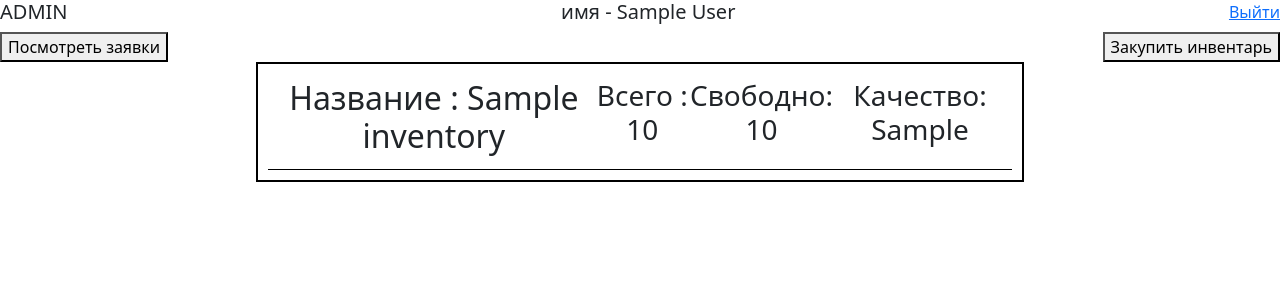
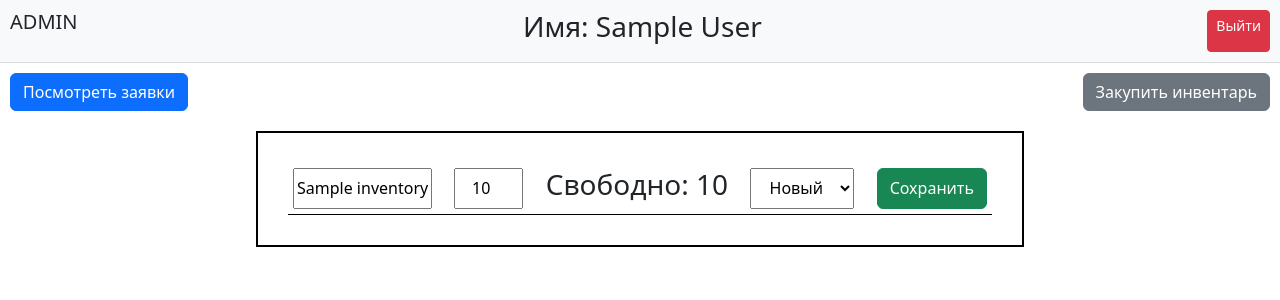
Before and after one commit to JLirik/Sport_ppo, a Flask app: page /admin/main in a window 1280 px wide. Shown: the top 300 px of the page. Run offline with Flask 3, Linux system fonts and the light colour scheme; a user stored in the database is signed in; tables that the repository leaves empty hold one stand-in row (values such as "Sample post"); some libraries are stand-ins or nearby versions; some web fonts are replaced.

Commit message:
admin_update_inventory 1 commit

```diff
--- a/app.py
+++ b/app.py
@@ -201,6 +201,23 @@ def update_request_status():
     db.session.commit()
     return jsonify(success=True)
 
+@app.route('/admin/update_inventory', methods=['POST'])
+def update_inventory():
+    data = request.get_json()
+    item_id = data.get('item_id')
+    new_name = data.get('name')
+    new_quantity = data.get('quantity')
+    new_quality = data.get('quality')
+
+    inventory = Inventory.query.filter_by(id=item_id).first()
+    if inventory:
+        inventory.name = new_name
+        inventory.quantity = new_quantity
+        inventory.quality = new_quality
+        db.session.commit()
+        return jsonify(success=True, message="Данные инвентаря обновлены")
+    return jsonify(success=False, message="Инвентарь не найден")
+
 
 @app.route('/admin/purchases', methods=['GET'])
 def purchases():
--- /dev/null
+++ b/static/scripts/admin_update_inventory.js
@@ -0,0 +1,27 @@
+function updateInventory(itemId) {
+    const newName = $(`#name_${itemId}`).val();
+    const newQuantity = $(`#quantity_${itemId}`).val();
+    const newQuality = $(`#quality_${itemId}`).val();
+    $.ajax({
+        url: '/admin/update_inventory',
+        type: 'POST',
+        contentType: 'application/json',
+        data: JSON.stringify({
+            item_id: itemId,
+            name: newName,
+            quantity: newQuantity,
+            quality: newQuality
+        }),
+        success: function (response) {
+            if (response.success) {
+                alert(response.message);
+            } else {
+                alert("Ошибка: " + response.message);
+            }
+        },
+        error: function (xhr, status, error) {
+            alert("Произошла ошибка при обновлении данных.");
+            console.error('Error:', error);
+        }
+    });
+}
--- a/templates/admin_main.html
+++ b/templates/admin_main.html
@@ -9,35 +9,43 @@
     <link rel="stylesheet" href="https://fonts.googleapis.com/css?family=Dela+Gothic+One&amp;display=swap">
     <link rel="stylesheet" href="https://cdnjs.cloudflare.com/ajax/libs/animate.css/3.5.2/animate.min.css">
     <link rel="stylesheet" href="static/assets/css/Login-Form-Basic-icons.css">
+    <script src="https://ajax.googleapis.com/ajax/libs/jquery/3.5.1/jquery.min.js"></script>
+    <script src="{{url_for('static', filename='/scripts/admin_update_inventory.js')}}"></script>
 </head>
 
 <body>
 {% if current_user.is_authenticated %}
-    <div style="display: flex; justify-content: space-between">
+    <header style="display: flex; justify-content: space-between; padding: 10px; background-color: #f8f9fa; border-bottom: 1px solid #ddd;">
         <h5>ADMIN</h5>
-        <h5>имя - {{ current_user.name }}</h5>
-        <a href="/logout">Выйти</a>
+        <h3>Имя: {{ current_user.name }}</h3>
+        <a href="/logout" class="btn btn-danger btn-sm">Выйти</a>
+    </header>
+
+    <div style="display: flex; justify-content: space-between; margin: 10px;">
+        <form action="/admin/check_requests" method="get">
+            <button class="btn btn-primary">Посмотреть заявки</button>
+        </form>
+        <form action="/admin/purchases" method="get">
+            <button class="btn btn-secondary">Закупить инвентарь</button>
+        </form>
     </div>
-    <div style="display: flex; justify-content: space-between">
-    <form action="/admin/check_requests" method="get">
-        <button class="check-requests">Посмотреть заявки</button>
-    </form>
-    <form action="/admin/purchases" method="get">
-        <button class="purchases">Закупить инвентарь</button>
-    </form>
-    </div>
-    <div style="display: flex; justify-content: center;">
-        <div style="border: 2px solid black; text-align: center; width: 60%;">
+
+    <div style="display: flex; justify-content: center; margin-top: 20px;">
+        <div style="border: 2px solid black; text-align: center; width: 60%; padding: 20px;">
             {% for item in inventory %}
                 <div style="display: flex; justify-content: space-between; margin: 10px; padding: 5px; border-bottom: 1px solid black">
-                    <h2>Название : {{ item[1] }}</h2>
-                    <h3>Всего : {{ item[2] }}</h3>
+                    <input type="text" id="name_{{ item[0] }}" value="{{ item[1] }}" style="width: 20%; text-align: center;" required>
+                    <input type="number" id="quantity_{{ item[0] }}" value="{{ item[2] }}" style="width: 10%; text-align: center;" min="0" required>
                     <h3>Свободно: {{ item[3] }}</h3>
-                    <h3>Качество: {{ item[4] }}</h3>
+                    <select id="quality_{{ item[0] }}" style="width: 15%; text-align: center;">
+                        <option value="Новый" {% if item[4] == "Новый" %}selected{% endif %}>Новый</option>
+                        <option value="Сломанный" {% if item[4] == "Сломанный" %}selected{% endif %}>Сломанный</option>
+                    </select>
+                    <button class="btn btn-success" onclick="updateInventory({{ item[0] }})">Сохранить</button>
                 </div>
             {% endfor %}
         </div>
     </div>
-
 {% endif %}
 </body>
+</html>
```
